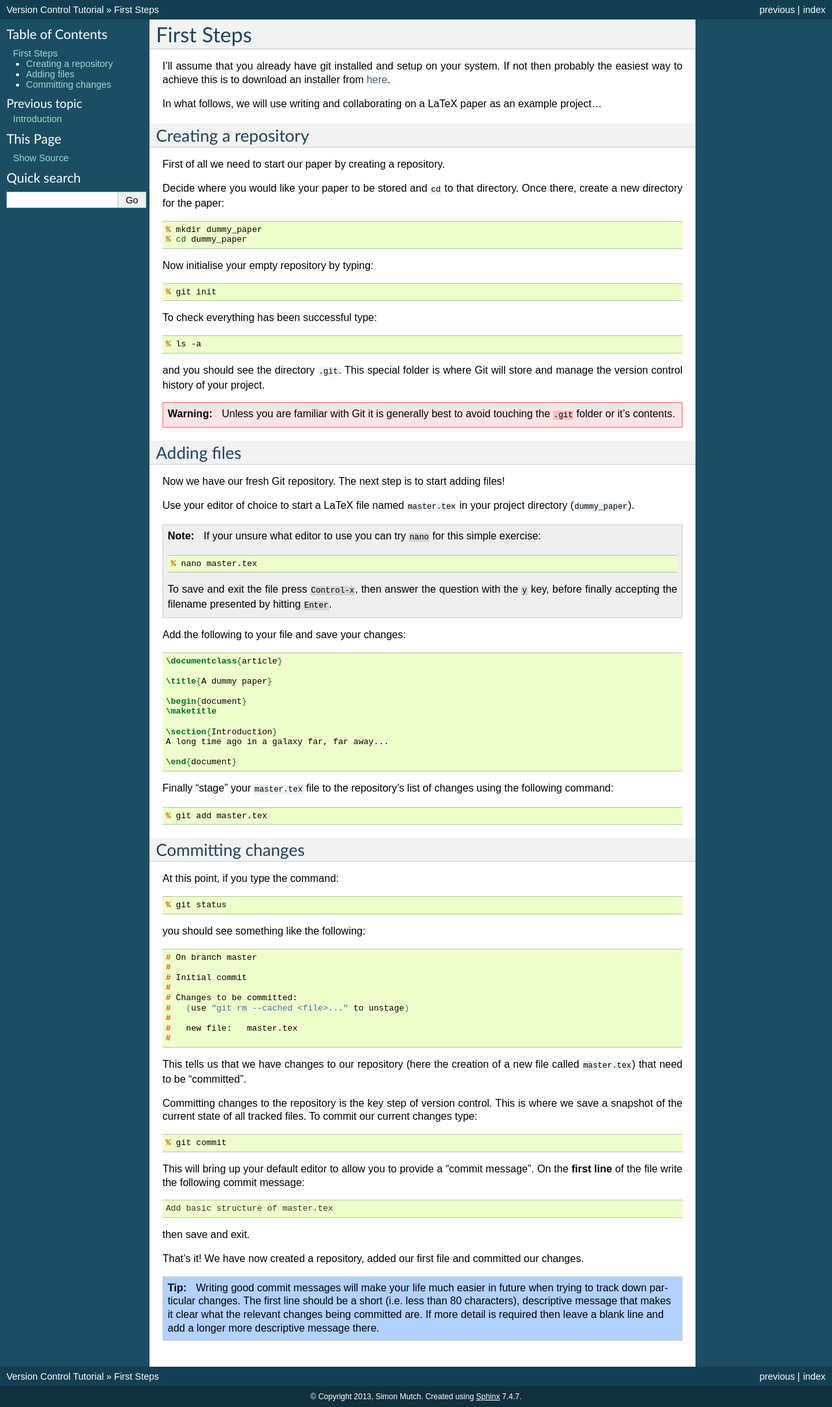
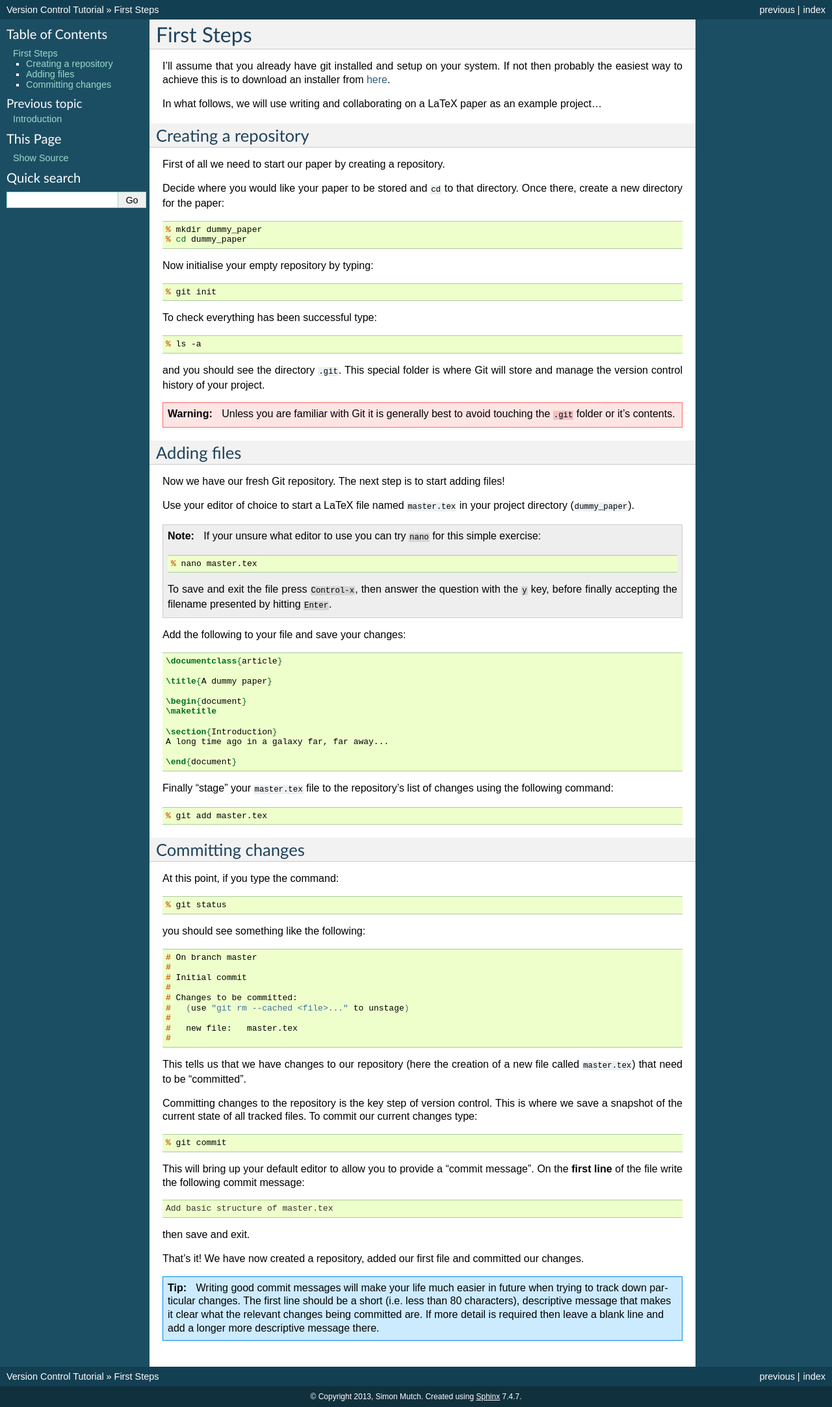
Before and after one commit to AstroinformaticsAU/VersionControlTutorial, a Sphinx documentation site: the page built from source/pages/1-firststeps.rst, in a window 1280 px wide. Shown: the whole page at 65% size. Built offline with Sphinx 7.4.7, drawn with Linux system fonts in a browser that asks for light colours.

Commit message:
Update css for admonition.tip.

```diff
--- a/source/_static/custom.css
+++ b/source/_static/custom.css
@@ -15,6 +15,6 @@ p.attribution {
 }
 
 div.admonition.tip {
-    background-color: #B2D1FF;
-    border: 1px solid #ccc;
+    background-color: #CCEBFF;
+    border: 1px solid #008AE6;
 }
```
